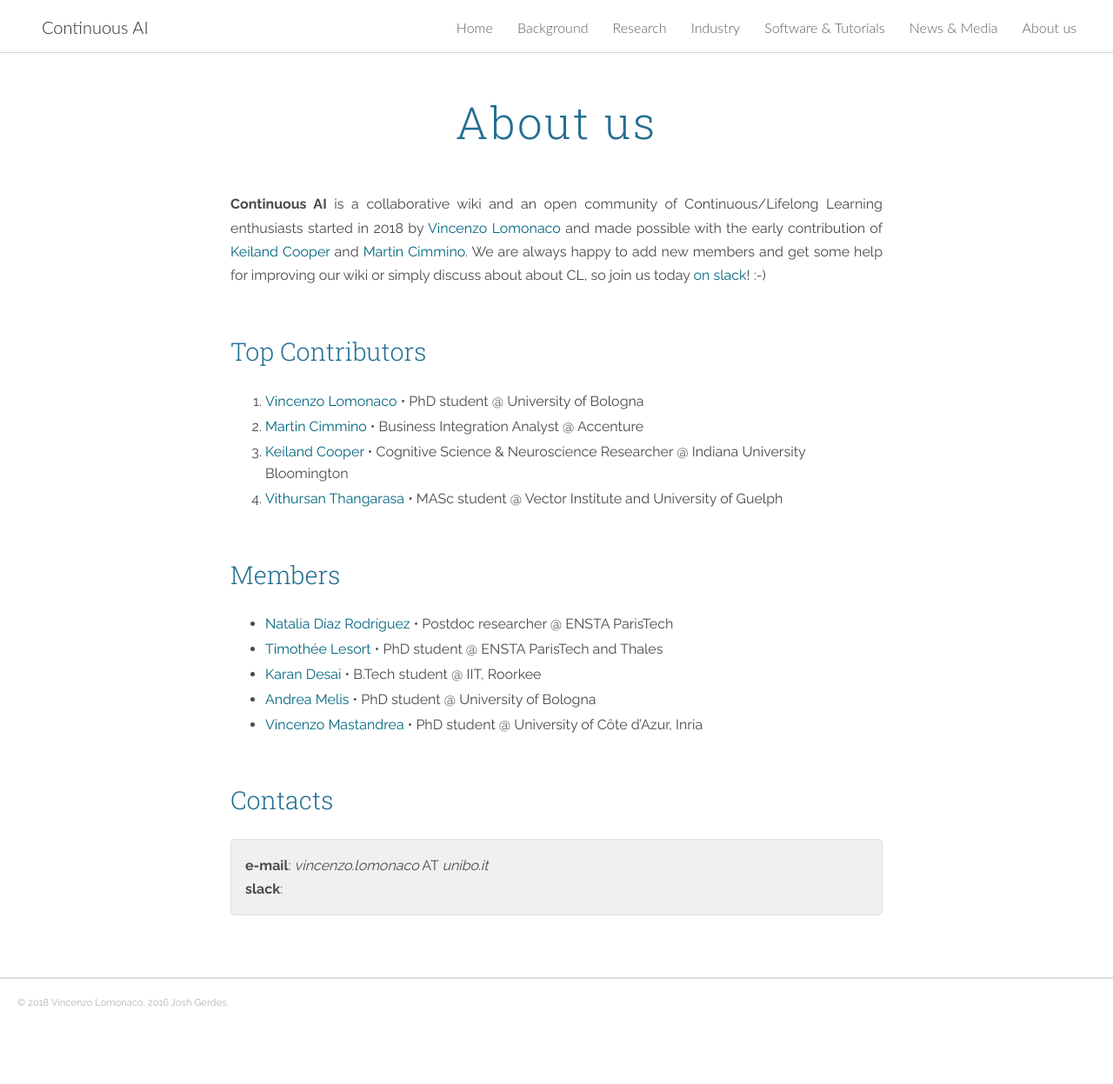
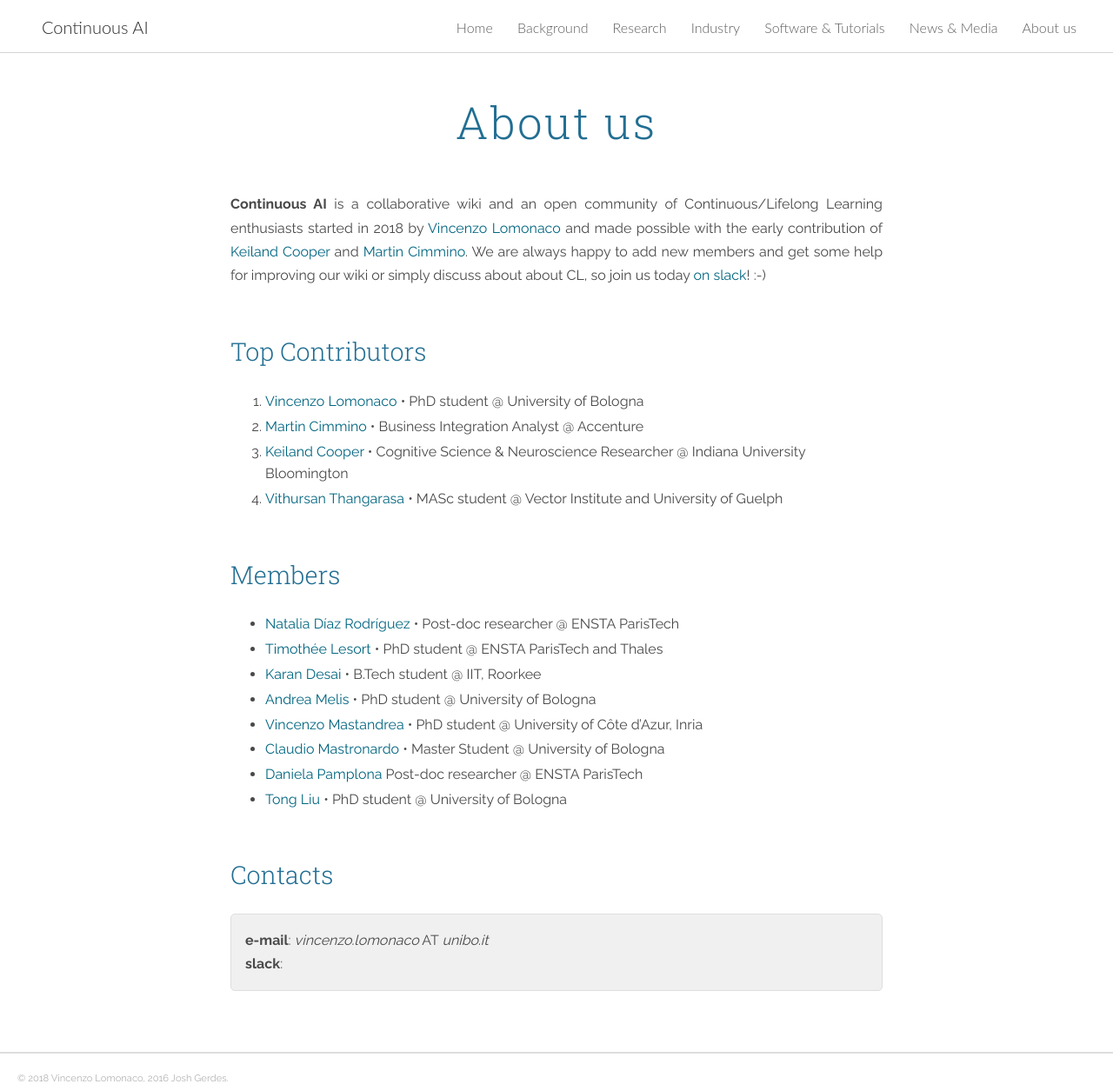
Before and after one commit to giparisi/website, a Jekyll site: the page built from about_us.md, in a window 1280 px wide and 1247 px high. Shown: the whole window at 87% size. Built offline with Jekyll 4.4.1, drawn with Linux system fonts in a browser that asks for light colours; nearby versions of some CDN libraries.

Commit message:
members update

```diff
--- a/about_us.md
+++ b/about_us.md
@@ -16,11 +16,15 @@ layout: page
 <a href="#members"></a>
 <h3 id="members" style="margin-bottom:30px">Members</h3>
 
- - [Natalia Díaz Rodríguez](https://about.me/NataliaDiazRodriguez) &bull; Postdoc researcher @ ENSTA ParisTech
+ - [Natalia Díaz Rodríguez](https://about.me/NataliaDiazRodriguez) &bull; Post-doc researcher @ ENSTA ParisTech
  - [Timothée Lesort](https://scholar.google.com/citations?user=5NttkuoAAAAJ&hl=en) &bull; PhD student @ ENSTA ParisTech and Thales
  - [Karan Desai](https://www.linkedin.com/in/karan-desai-050b68bb/) &bull; B.Tech student @ IIT, Roorkee
  - [Andrea Melis](https://www.unibo.it/sitoweb/a.melis) &bull; PhD student @ University of Bologna
  - [Vincenzo Mastandrea](https://scholar.google.it/citations?user=zNgK7qUAAAAJ&hl=it) &bull; PhD student @ University of Côte d’Azur, Inria
+ - [Claudio Mastronardo](https://www.linkedin.com/in/claudio-mastronardo-aa44b7154/) &bull; Master Student @ University of Bologna
+ - [Daniela Pamplona](https://www.researchgate.net/profile/Daniela_Pamplona) Post-doc researcher @ ENSTA ParisTech
+ - [Tong Liu](https://www.unibo.it/sitoweb/t.liu) &bull; PhD student @ University of Bologna
+
 
 
 
```
